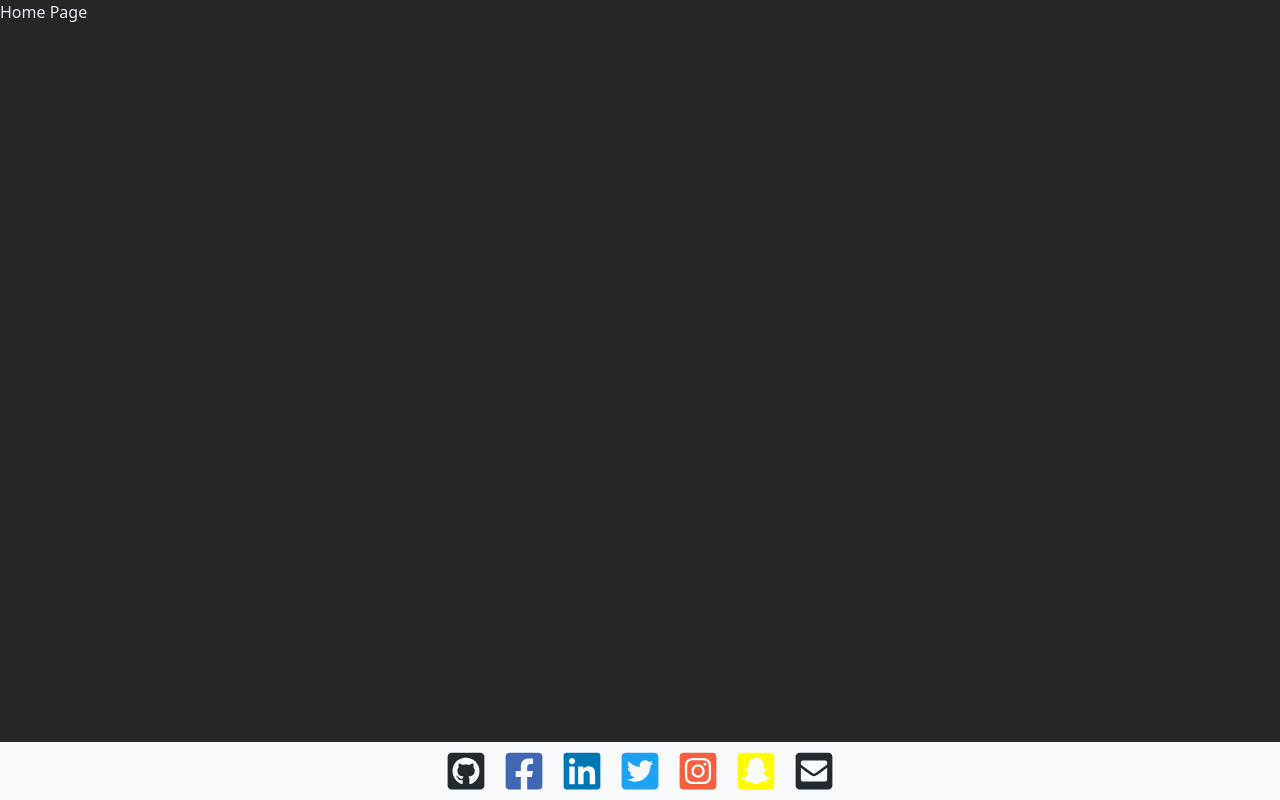
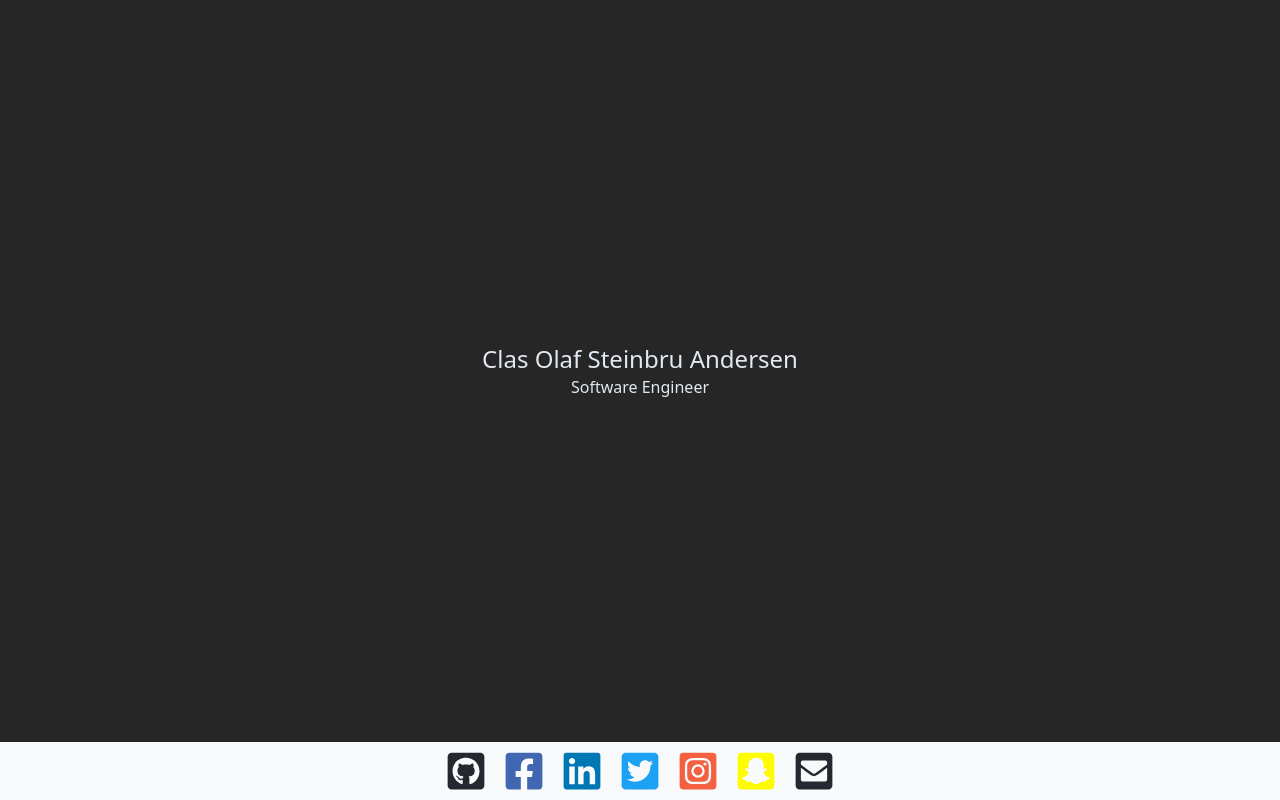
Before and after one commit to KoseCosa/claso.io, a Next.js app: page / in a window 1280 px wide. Built offline with nearby package versions, Linux system fonts and the light colour scheme.

Commit message:
feat: changed title

```diff
--- a/pages/index.tsx
+++ b/pages/index.tsx
@@ -1,7 +1,10 @@
 import type { NextPage } from "next";
 
 const Home: NextPage = () => {
-  return <div>Home Page</div>;
+  return <div className="w-full h-full text-center flex flex-col justify-center">
+    <h1 className="text-2xl">Clas Olaf Steinbru Andersen</h1>
+    <h3>Software Engineer</h3>
+  </div>;
 };
 
 export default Home;
```
